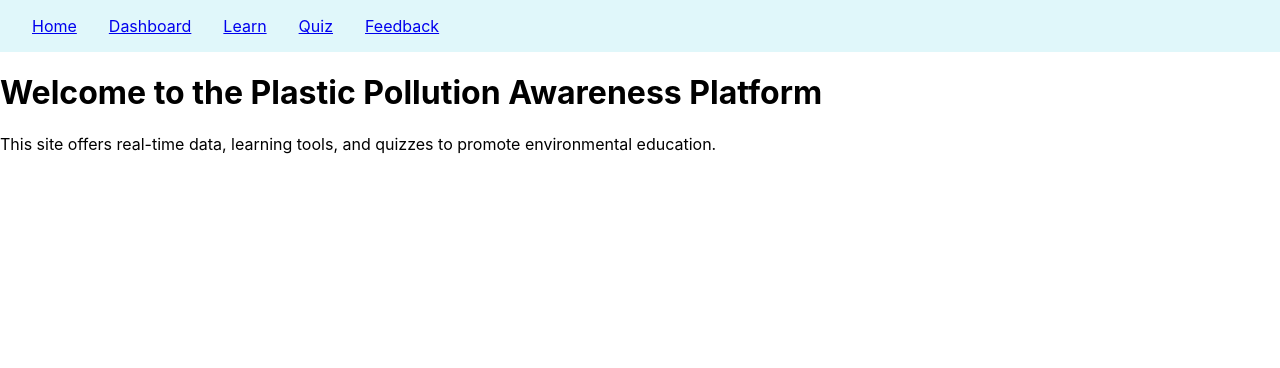
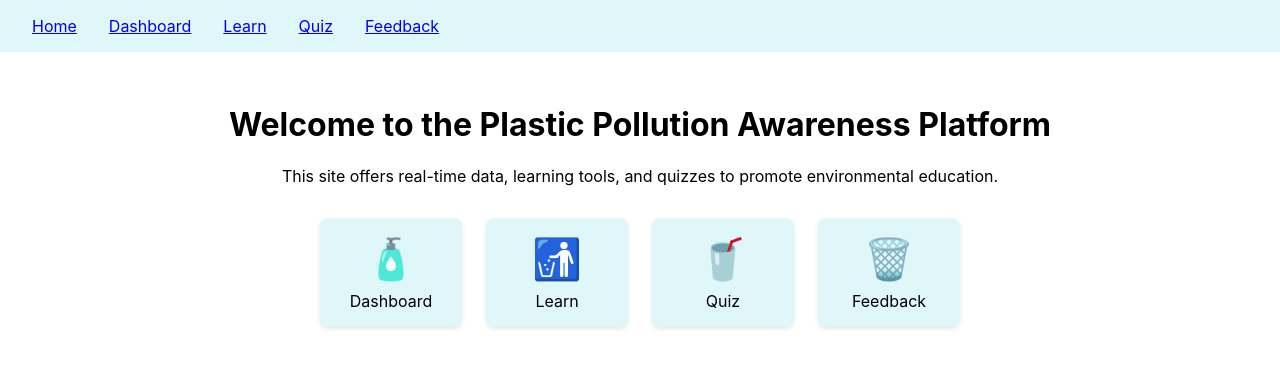
Before and after one commit to JennyFranz99/Plastic-Awareness-Platform, a React (Create React App) app: page / in a window 1280 px wide. Shown: the top 368 px of the page. Built offline with nearby package versions, Linux system fonts and the light colour scheme.

Commit message:
Update home.js and home.css

```diff
--- /dev/null
+++ b/src/pages/Home.css
@@ -0,0 +1,32 @@
+.home-container {
+  text-align: center;
+  padding: 2rem;
+}
+
+.features {
+  display: flex;
+  justify-content: center;
+  gap: 1.5rem;
+  flex-wrap: wrap;
+  margin-top: 2rem;
+}
+
+.feature-card {
+  background: #e0f7fa;
+  padding: 1rem;
+  border-radius: 8px;
+  width: 110px;
+  text-decoration: none;
+  color: inherit;
+  box-shadow: 0 2px 4px rgba(0, 0, 0, 0.1);
+  transition: transform 0.2s;
+}
+
+.feature-card:hover {
+  transform: translateY(-4px);
+}
+
+.feature-icon {
+  font-size: 40px;
+  margin-bottom: 0.5rem;
+}
--- a/src/pages/Home.js
+++ b/src/pages/Home.js
@@ -1,10 +1,30 @@
 // src/pages/Home.js
 import React from 'react';
+import { Link } from 'react-router-dom';
+import './Home.css';
+
+const features = [
+  { path: '/dashboard', label: 'Dashboard', icon: '🧴' },
+  { path: '/learn', label: 'Learn', icon: '🚮' },
+  { path: '/quiz', label: 'Quiz', icon: '🥤' },
+  { path: '/feedback', label: 'Feedback', icon: '🗑️' },
+];
 
 const Home = () => (
-  <div>
+    <div className="home-container">
     <h1>Welcome to the Plastic Pollution Awareness Platform</h1>
-    <p>This site offers real-time data, learning tools, and quizzes to promote environmental education.</p>
+     <p>
+      This site offers real-time data, learning tools, and quizzes to promote
+      environmental education.
+    </p>
+    <div className="features">
+      {features.map((feature) => (
+        <Link key={feature.path} to={feature.path} className="feature-card">
+          <div className="feature-icon">{feature.icon}</div>
+          <div>{feature.label}</div>
+        </Link>
+      ))}
+    </div>
   </div>
 );
 
```
